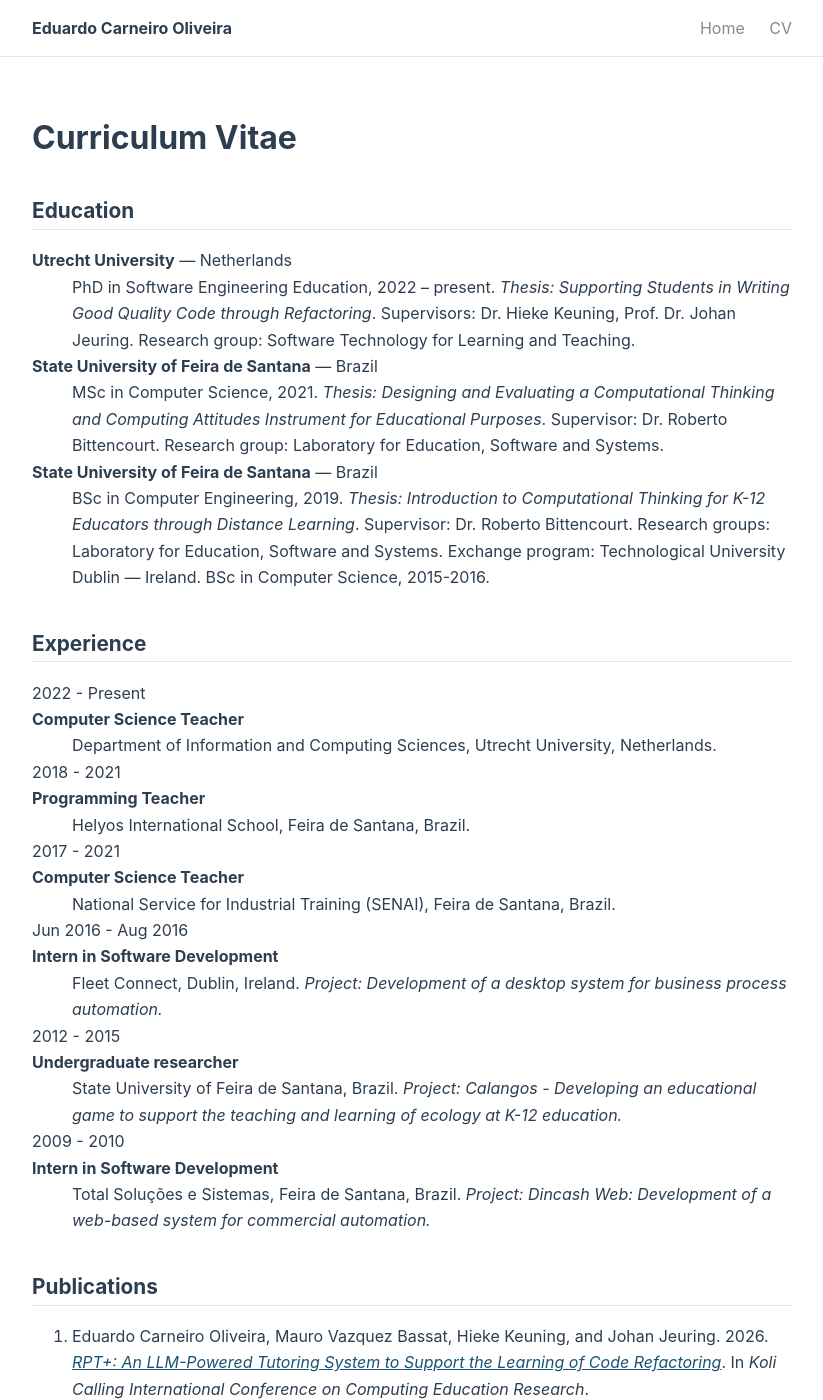
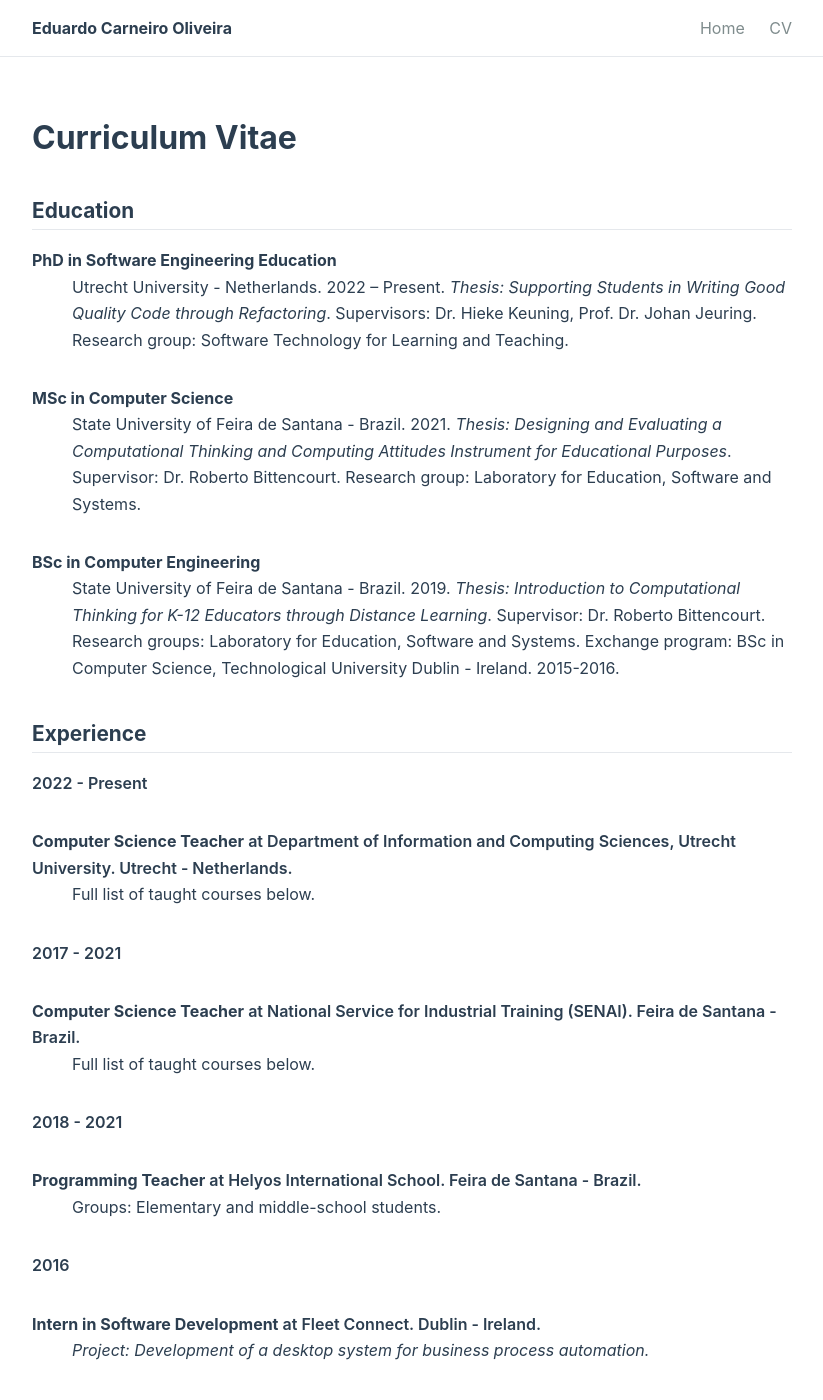
Before and after one commit to eduardo-coliveira/eduardo-coliveira.github.io, a Jekyll site: the page built from cv.md, in a window 1280 px wide and 1400 px high. Shown: the whole window, without its empty margins (228-1051 px from the left). Built offline with Jekyll 4.4.1, drawn with Linux system fonts in a browser that asks for light colours; some of the changed text lies outside the part shown.

Commit message:
Updating content and style.

```diff
--- a/_config.yml
+++ b/_config.yml
@@ -7,8 +7,6 @@ email: educdoliveira@gmail.com
 description: >-
   Personal website of Eduardo Carneiro Oliveira — PhD Candidate at Utrecht University, Netherlands.
 
-# For a user site (username.github.io) leave baseurl empty
-# and set url to https://<your-github-username>.github.io
 url: "https://eduardo-coliveira.github.io"
 baseurl: ""
 
@@ -16,7 +14,6 @@ baseurl: ""
 # Build settings — no need to change anything below
 # ============================================================
 markdown: kramdown
-permalink: /blog/:year/:month/:day/:title/
 
 exclude:
   - README.md
--- a/assets/css/style.css
+++ b/assets/css/style.css
@@ -97,18 +97,14 @@ a:hover { text-decoration: underline; }
 .post-meta { color: var(--muted); font-size: 0.9rem; margin-right: 0.5rem; }
 .post-excerpt { margin: 0.25rem 0 0; color: var(--muted); font-size: 0.95rem; }
 
-/* ---------- Blog post ---------- */
-.post-title { margin-bottom: 0.25rem; }
-
-/* ---------- Footer ---------- */
-.site-footer {
-  border-top: 1px solid var(--border);
-  padding: 1rem 0;
-  color: var(--muted);
-  font-size: 0.9rem;
+/* ---------- CV entries ---------- */
+dl dt {
+  font-weight: 600;
+  margin-top: 2rem;          /* space between entries */
 }
-.site-footer a { color: var(--muted); }
-
-@media (max-width: 600px) {
-  .hero { flex-direction: column-reverse; align-items: flex-start; }
+dl dt:first-of-type {
+  margin-top: 0;             /* no gap before the first entry */
 }
+dl dd {
+  margin-bottom: 0.25rem;
+}
--- a/cv.md
+++ b/cv.md
@@ -6,53 +6,49 @@ permalink: /cv/
 
 # Curriculum Vitae
 
-<!-- To offer a downloadable PDF, put it at assets/files/cv.pdf and uncomment:
-[Download the full CV (PDF)](/assets/files/cv.pdf){: .btn }
--->
-
 ## Education
 
-**Utrecht University** — Netherlands
-: PhD in Software Engineering Education, 2022 – present. *Thesis: Supporting Students in Writing Good Quality Code through Refactoring*.
+**PhD in Software Engineering Education**
+: Utrecht University - Netherlands. 2022 – Present. *Thesis: Supporting Students in Writing Good Quality Code through Refactoring*.
   Supervisors: Dr. Hieke Keuning, Prof. Dr. Johan Jeuring.
   Research group: Software Technology for Learning and Teaching.
 
-**State University of Feira de Santana** — Brazil
-: MSc in Computer Science, 2021. *Thesis: Designing and Evaluating a Computational Thinking and Computing Attitudes Instrument for Educational Purposes*.
+**MSc in Computer Science**
+: State University of Feira de Santana - Brazil. 2021. *Thesis: Designing and Evaluating a Computational Thinking and Computing Attitudes Instrument for Educational Purposes*.
   Supervisor: Dr. Roberto Bittencourt.
   Research group: Laboratory for Education, Software and Systems.
 
-**State University of Feira de Santana** — Brazil
-: BSc in Computer Engineering, 2019. *Thesis: Introduction to Computational Thinking for K-12 Educators through Distance Learning*.
+**BSc in Computer Engineering**
+: State University of Feira de Santana - Brazil. 2019. *Thesis: Introduction to Computational Thinking for K-12 Educators through Distance Learning*.
   Supervisor: Dr. Roberto Bittencourt.
   Research groups: Laboratory for Education, Software and Systems.
-  Exchange program: Technological University Dublin — Ireland. BSc in Computer Science, 2015-2016.
+  Exchange program: BSc in Computer Science, Technological University Dublin - Ireland. 2015-2016.
 
 ## Experience
 
 2022 - Present
-**Computer Science Teacher**
-: Department of Information and Computing Sciences, Utrecht University, Netherlands.
+**Computer Science Teacher** at Department of Information and Computing Sciences, Utrecht University. Utrecht - Netherlands.
+: Full list of taught courses below.
+
+2017 - 2021
+**Computer Science Teacher** at National Service for Industrial Training (SENAI). Feira de Santana - Brazil.
+: Full list of taught courses below.
 
 2018 - 2021
-**Programming Teacher**
-: Helyos International School, Feira de Santana, Brazil.
+**Programming Teacher** at Helyos International School. Feira de Santana - Brazil.
+: Groups: Elementary and middle-school students.
 
-2017 - 2021
-**Computer Science Teacher**
-: National Service for Industrial Training (SENAI), Feira de Santana, Brazil.
-
-Jun 2016 - Aug 2016
-**Intern in Software Development**
-: Fleet Connect, Dublin, Ireland. *Project: Development of a desktop system for business process automation.*
+2016
+**Intern in Software Development** at Fleet Connect. Dublin - Ireland.
+: *Project: Development of a desktop system for business process automation.*
 
 2012 - 2015
-**Undergraduate researcher**
-: State University of Feira de Santana, Brazil. *Project: Calangos - Developing an educational game to support the teaching and learning of ecology at K-12 education.*
+**Undergraduate researcher** at State University of Feira de Santana. Feira de Santana - Brazil.
+: *Project: Calangos - Developing an educational game to support the teaching and learning of ecology at K-12 education.*
 
 2009 - 2010
-**Intern in Software Development**
-: Total Soluções e Sistemas, Feira de Santana, Brazil. *Project: Dincash Web: Development of a web-based system for commercial automation.*
+**Intern in Software Development** at Total Soluções e Sistemas. Feira de Santana - Brazil.
+: *Project: Dincash Web: Development of a web-based system for commercial automation.*
 
 ## Publications
 
```
Also changed, not shown: other parts of cv.md (+0 -20 lines), _layouts/default.html (+0 -10 lines), index.md (+1 -15 lines).
